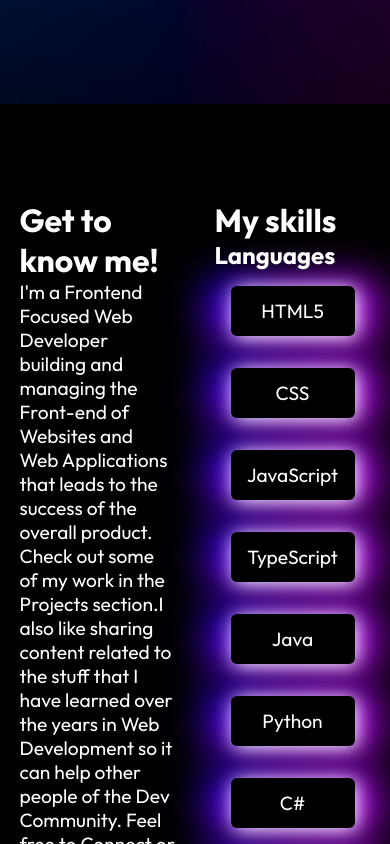
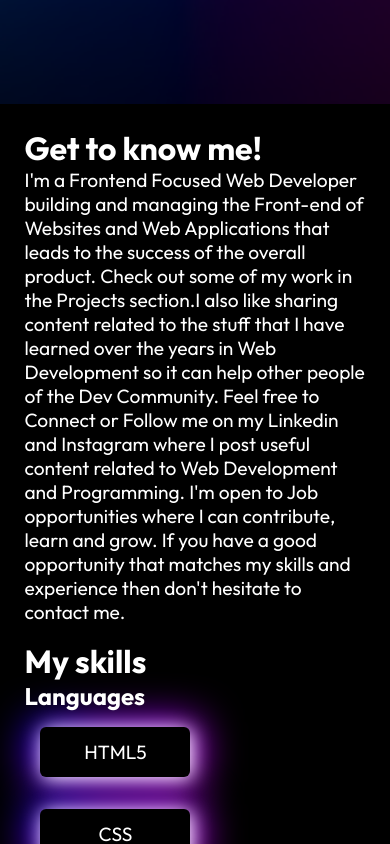
Before and after one commit to jrwithahoodie/react-portfolio-ui, a React (Vite) app: page /#/ in a window 390 px wide. Shown: the part 740-1584 px from the top of the page. Built offline with nearby package versions, Linux system fonts and the light colour scheme.

Commit message:
[ADD] - styles on about me info for mobiles

```diff
--- a/src/components/AboutContent/AboutContentStyles.css
+++ b/src/components/AboutContent/AboutContentStyles.css
@@ -14,3 +14,15 @@
 .aboutInfo, .skills {
     max-width: 40%;
 }
+
+@media screen and (max-width: 640px) {
+    .containerContent {
+        flex-direction: column;
+        padding: 1rem;
+    }
+
+    .aboutInfo, .skills {
+        max-width: 100%;
+        margin: 1vh;
+    }
+}
```
